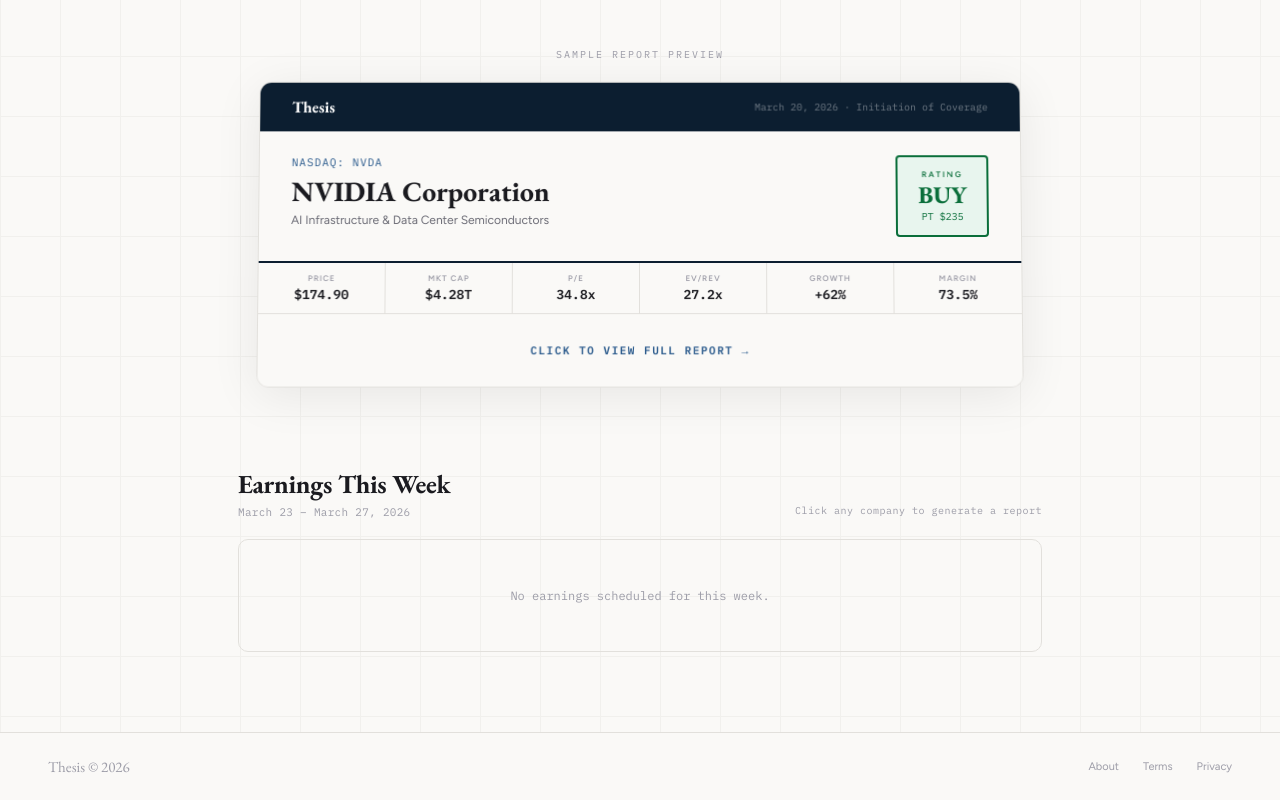
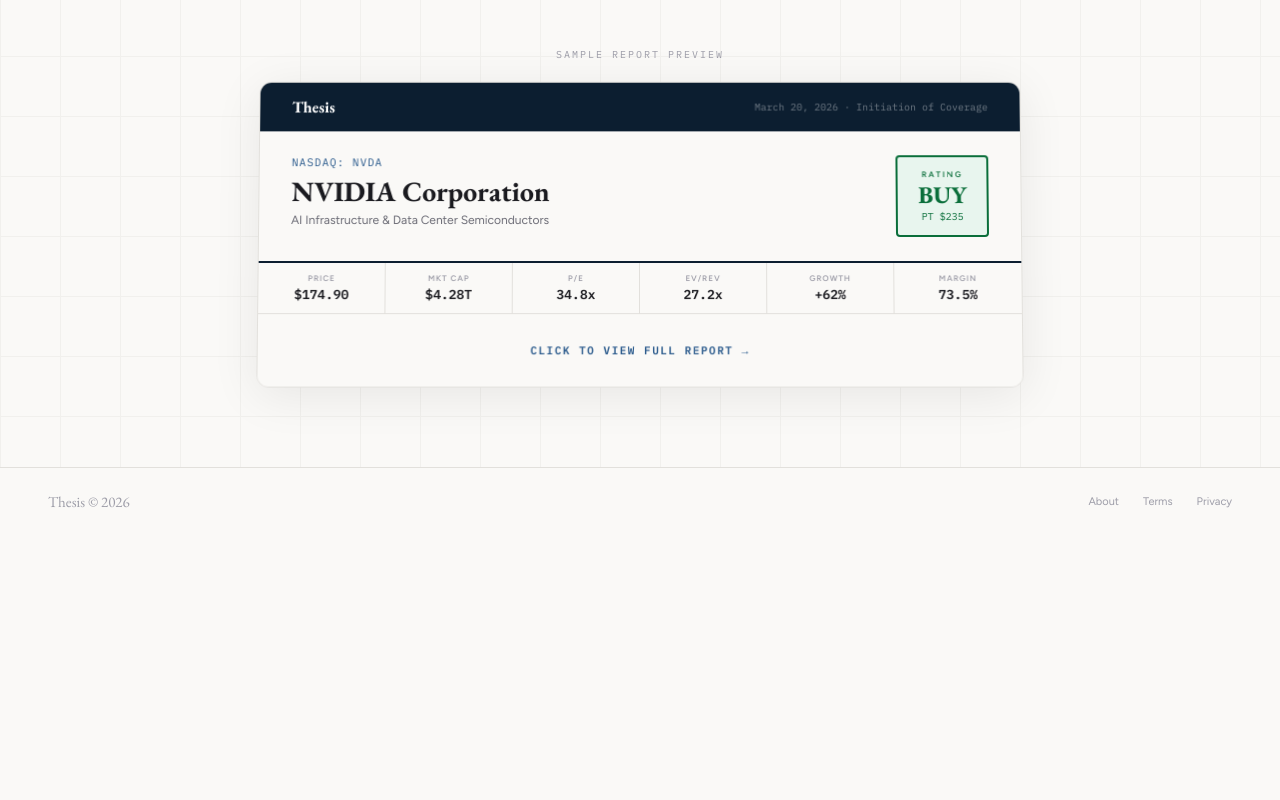
Before and after one commit to nicktriv25/thesis-research, a Next.js app: page / in a window 1280 px wide. Shown: the part 1144-1944 px from the top of the page. After the commit the page ends 1679 px from the top, so only its background shows below. Built offline with nearby package versions, Linux system fonts and the light colour scheme.

Commit message:
remove earnings section and hint text

```diff
--- a/src/components/landing/EarningsCalendar.module.css
+++ /dev/null
@@ -1,162 +0,0 @@
-.section {
-  position: relative;
-  z-index: 10;
-  max-width: 900px;
-  margin: 0 auto 80px;
-  padding: 0 48px;
-  animation: fade-up 0.8s ease 0.6s both;
-}
-
-.header {
-  display: flex;
-  align-items: flex-end;
-  justify-content: space-between;
-  margin-bottom: 20px;
-}
-
-.title {
-  font-family: var(--font-serif);
-  font-size: 26px;
-  font-weight: 700;
-  color: var(--ink);
-  letter-spacing: -0.3px;
-  margin-bottom: 4px;
-}
-
-.range {
-  font-family: var(--font-mono);
-  font-size: 11px;
-  color: var(--ink4);
-  letter-spacing: 0.3px;
-}
-
-.hint {
-  font-family: var(--font-mono);
-  font-size: 10px;
-  color: var(--ink4);
-  letter-spacing: 0.5px;
-  padding-bottom: 2px;
-}
-
-/* Skeleton */
-.skeletonWrap {
-  display: flex;
-  flex-direction: column;
-  gap: 1px;
-  border: 1px solid var(--rule);
-  border-radius: 10px;
-  overflow: hidden;
-}
-
-.skeletonRow {
-  height: 48px;
-  width: 100%;
-}
-
-/* Empty */
-.empty {
-  text-align: center;
-  padding: 48px;
-  font-family: var(--font-mono);
-  font-size: 12px;
-  color: var(--ink4);
-  border: 1px solid var(--rule);
-  border-radius: 10px;
-}
-
-/* Table */
-.tableWrap {
-  border: 1px solid var(--rule);
-  border-radius: 10px;
-  overflow: hidden;
-  background: #fff;
-}
-
-.table {
-  width: 100%;
-  border-collapse: collapse;
-}
-
-.th {
-  padding: 10px 16px;
-  font-family: var(--font-mono);
-  font-size: 9px;
-  font-weight: 600;
-  letter-spacing: 1.5px;
-  text-transform: uppercase;
-  color: var(--ink4);
-  text-align: left;
-  background: var(--paper2);
-  border-bottom: 1px solid var(--rule);
-}
-
-.th.right { text-align: right; }
-
-.row {
-  cursor: pointer;
-  border-bottom: 1px solid var(--rule);
-  transition: background 0.15s;
-}
-
-.row:last-child { border-bottom: none; }
-
-.row:hover { background: var(--paper2); }
-
-.row:hover .ticker { color: var(--accent2); }
-
-.td {
-  padding: 13px 16px;
-  vertical-align: middle;
-}
-
-.td.right { text-align: right; }
-
-.company {
-  font-size: 13px;
-  font-weight: 500;
-  color: var(--ink);
-  white-space: nowrap;
-  overflow: hidden;
-  text-overflow: ellipsis;
-  max-width: 240px;
-  display: block;
-}
-
-.ticker {
-  font-family: var(--font-mono);
-  font-size: 13px;
-  font-weight: 700;
-  color: var(--accent);
-  letter-spacing: 0.5px;
-}
-
-.date {
-  font-size: 12px;
-  color: var(--ink3);
-  white-space: nowrap;
-}
-
-.time {
-  font-family: var(--font-mono);
-  font-size: 10px;
-  color: var(--ink4);
-  background: var(--paper2);
-  border: 1px solid var(--rule);
-  padding: 2px 7px;
-  border-radius: 3px;
-  white-space: nowrap;
-}
-
-.eps {
-  font-family: var(--font-mono);
-  font-size: 13px;
-  font-weight: 600;
-  color: var(--ink2);
-}
-
-@media (max-width: 700px) {
-  .section { padding: 0 20px; }
-  .header { flex-direction: column; align-items: flex-start; gap: 8px; }
-  .hint { display: none; }
-  .company { max-width: 140px; }
-}
--- a/src/components/landing/EarningsCalendar.tsx
+++ /dev/null
@@ -1,109 +0,0 @@
-'use client'
-
-import { useEffect, useState } from 'react'
-import { useRouter } from 'next/navigation'
-import styles from './EarningsCalendar.module.css'
-import type { EarningsEntry } from '@/app/api/earnings/route'
-
-interface EarningsResponse {
-  from: string
-  to: string
-  entries: EarningsEntry[]
-}
-
-function formatDate(iso: string): string {
-  const d = new Date(iso + 'T12:00:00Z')
-  return d.toLocaleDateString('en-US', { weekday: 'short', month: 'short', day: 'numeric' })
-}
-
-function formatEPS(eps: number | null): string {
-  if (eps === null) return '—'
-  return `$${eps.toFixed(2)}`
-}
-
-function formatDateRange(from: string, to: string): string {
-  const f = new Date(from + 'T12:00:00Z')
-  const t = new Date(to + 'T12:00:00Z')
-  const opts: Intl.DateTimeFormatOptions = { month: 'long', day: 'numeric' }
-  return `${f.toLocaleDateString('en-US', opts)} – ${t.toLocaleDateString('en-US', { ...opts, year: 'numeric' })}`
-}
-
-export default function EarningsCalendar() {
-  const [data, setData] = useState<EarningsResponse | null>(null)
-  const [loading, setLoading] = useState(true)
-  const router = useRouter()
-
-  useEffect(() => {
-    fetch('/api/earnings')
-      .then(r => r.json())
-      .then(d => { setData(d); setLoading(false) })
-      .catch(() => setLoading(false))
-  }, [])
-
-  return (
-    <section className={styles.section}>
-      <div className={styles.header}>
-        <div>
-          <h2 className={styles.title}>Earnings This Week</h2>
-          {data && (
-            <p className={styles.range}>{formatDateRange(data.from, data.to)}</p>
-          )}
-        </div>
-        <p className={styles.hint}>Click any company to generate a report</p>
-      </div>
-
-      {loading && (
-        <div className={styles.skeletonWrap}>
-          {Array.from({ length: 6 }).map((_, i) => (
-            <div key={i} className={`${styles.skeletonRow} shimmer`} />
-          ))}
-        </div>
-      )}
-
-      {!loading && data && data.entries.length === 0 && (
-        <div className={styles.empty}>No earnings scheduled for this week.</div>
-      )}
-
-      {!loading && data && data.entries.length > 0 && (
-        <div className={styles.tableWrap}>
-          <table className={styles.table}>
-            <thead>
-              <tr>
-                <th className={styles.th}>Company</th>
-                <th className={styles.th}>Ticker</th>
-                <th className={styles.th}>Date</th>
-                <th className={styles.th}>When</th>
-                <th className={`${styles.th} ${styles.right}`}>Est. EPS</th>
-              </tr>
-            </thead>
-            <tbody>
-              {data.entries.map((e, i) => (
-                <tr
-                  key={`${e.symbol}-${i}`}
-                  className={styles.row}
-                  onClick={() => router.push(`/report/${e.symbol}`)}
-                >
-                  <td className={styles.td}>
-                    <span className={styles.company}>{e.name}</span>
-                  </td>
-                  <td className={styles.td}>
-                    <span className={styles.ticker}>{e.symbol}</span>
-                  </td>
-                  <td className={styles.td}>
-                    <span className={styles.date}>{formatDate(e.date)}</span>
-                  </td>
-                  <td className={styles.td}>
-                    <span className={styles.time}>{e.time}</span>
-                  </td>
-                  <td className={`${styles.td} ${styles.right}`}>
-                    <span className={styles.eps}>{formatEPS(e.epsEstimated)}</span>
-                  </td>
-                </tr>
-              ))}
-            </tbody>
-          </table>
-        </div>
-      )}
-    </section>
-  )
-}
--- a/src/components/landing/LandingPage.tsx
+++ b/src/components/landing/LandingPage.tsx
@@ -6,7 +6,6 @@
 import TickerTape from '@/components/landing/TickerTape'
 import Pillars from '@/components/landing/Pillars'
 import PreviewCard from '@/components/landing/PreviewCard'
-import EarningsCalendar from '@/components/landing/EarningsCalendar'
 import styles from './LandingPage.module.css'
 
 export default function LandingPage() {
@@ -21,8 +20,6 @@
       <TickerTape />
       <Pillars />
       <PreviewCard />
-      <EarningsCalendar />
-
       <footer className={styles.footer}>
         <span className={styles.footerBrand}>Thesis © 2026</span>
         <div className={styles.footerLinks}>
```
